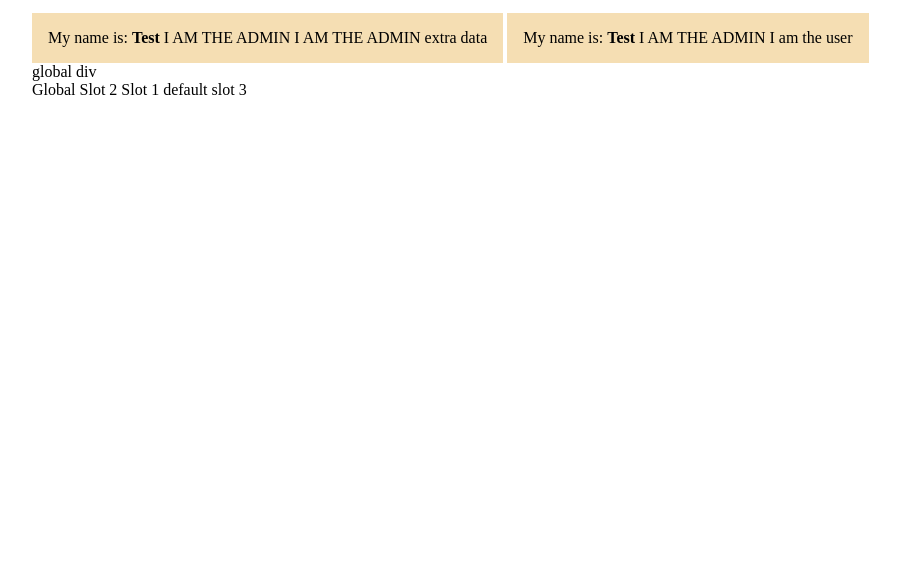
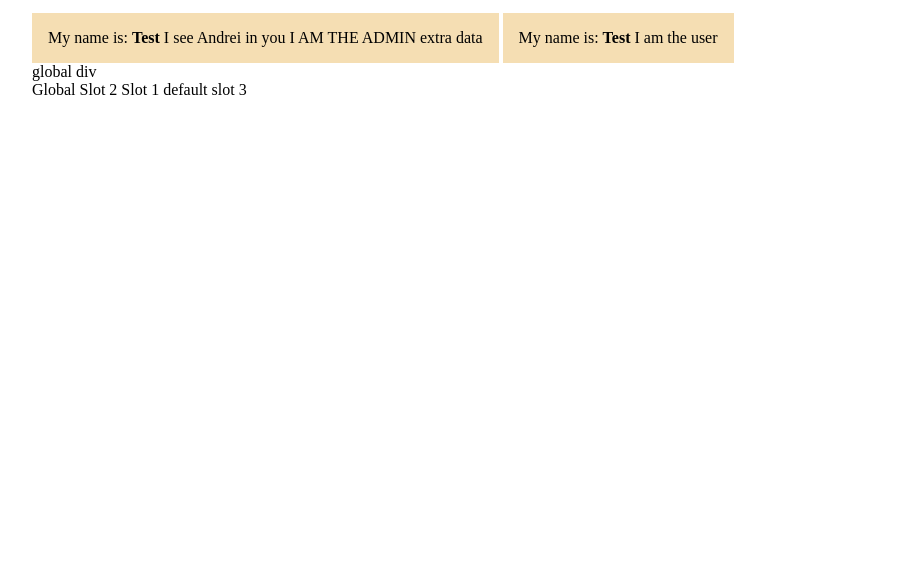
Before and after one commit to infodusha/define-html, a website with bundled scripts: page example/index.html in a window 1280 px wide. Shown: the part 229-800 px from the top of the page, without its empty margins (104-1004 px from the left). Built offline with nearby package versions, Linux system fonts and the light colour scheme.

Commit message:
feat: add support for data-if-equal

```diff
--- a/example/header.html
+++ b/example/header.html
@@ -1,8 +1,8 @@
 <template data-selector="app-header">
     <header>
         My name is: <b data-attr="name"></b>
-        <span data-if="Name" data-if-equal>
-            I AM THE ADMIN
+        <span data-if="Name" data-if-equal="Andrei">
+            I see Andrei in you
         </span>
         <span data-if="admin">
             I AM THE ADMIN
--- a/src/define-custom-element.ts
+++ b/src/define-custom-element.ts
@@ -74,15 +74,25 @@ export function defineCustomElement(definedElement: Document): void {
         #getContent(): DocumentFragment {
             const content = cloneNode(template.content);
             for (const element of content.querySelectorAll(`[data-if]`)) {
-                const hasIfNot = element.hasAttribute('data-if-not');
-                const name = element.getAttribute('data-if');
-                throwIfNotDefined(name);
-                const hasAttr = this.hasAttribute(name);
-                if (hasIfNot ? hasAttr : !hasAttr) {
+                if (!this.#isElementVisible(element)) {
                     element.remove();
                 }
             }
             return content;
+        }
+
+        #isElementVisible(element: Element): boolean {
+            const hasIfNot = element.hasAttribute('data-if-not');
+            const hasIfEqual = element.hasAttribute('data-if-equal');
+            const name = element.getAttribute('data-if');
+            throwIfNotDefined(name);
+            const hasAttr = this.hasAttribute(name);
+            if (hasIfEqual) {
+                const value = element.getAttribute('data-if-equal')!;
+                const isEqual = this.getAttribute(name) === value;
+                return hasIfNot ? !isEqual : isEqual;
+            }
+            return hasIfNot ? !hasAttr : hasAttr;
         }
 
         #attach(): void {
```
